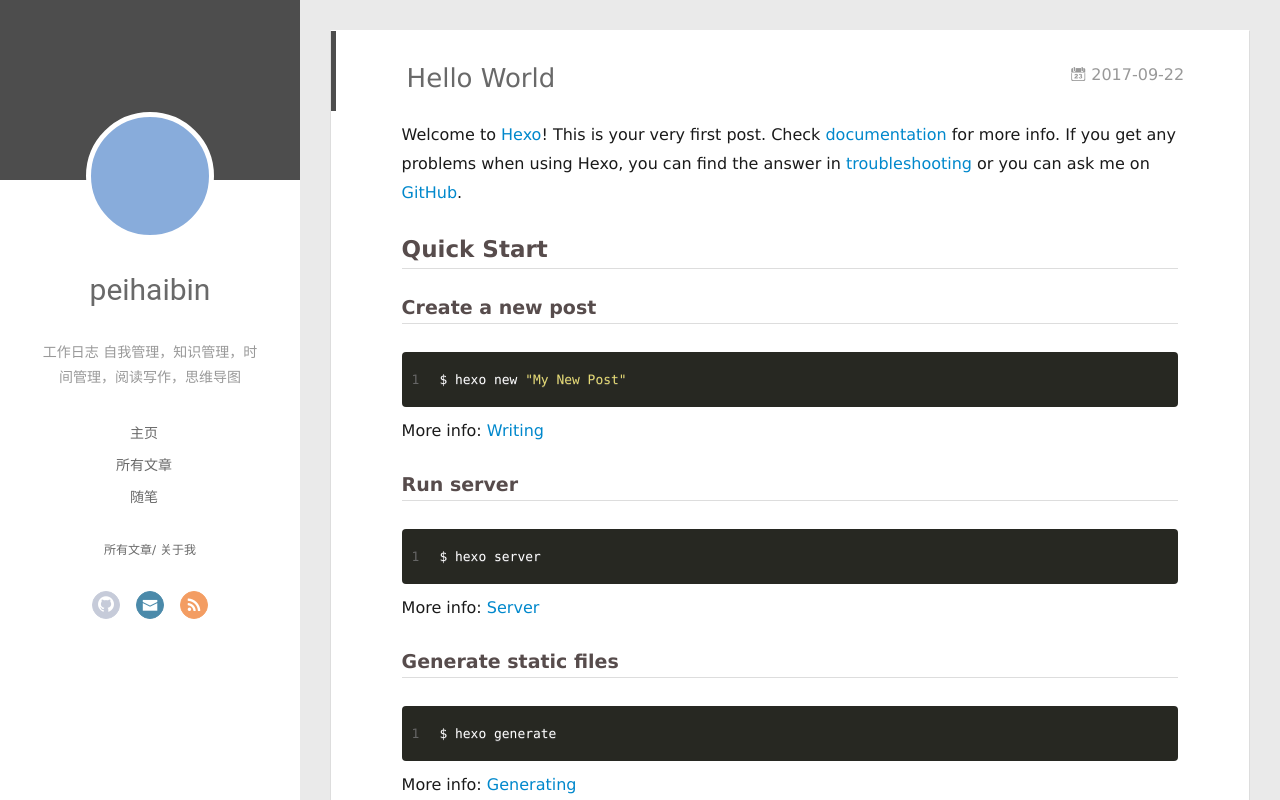
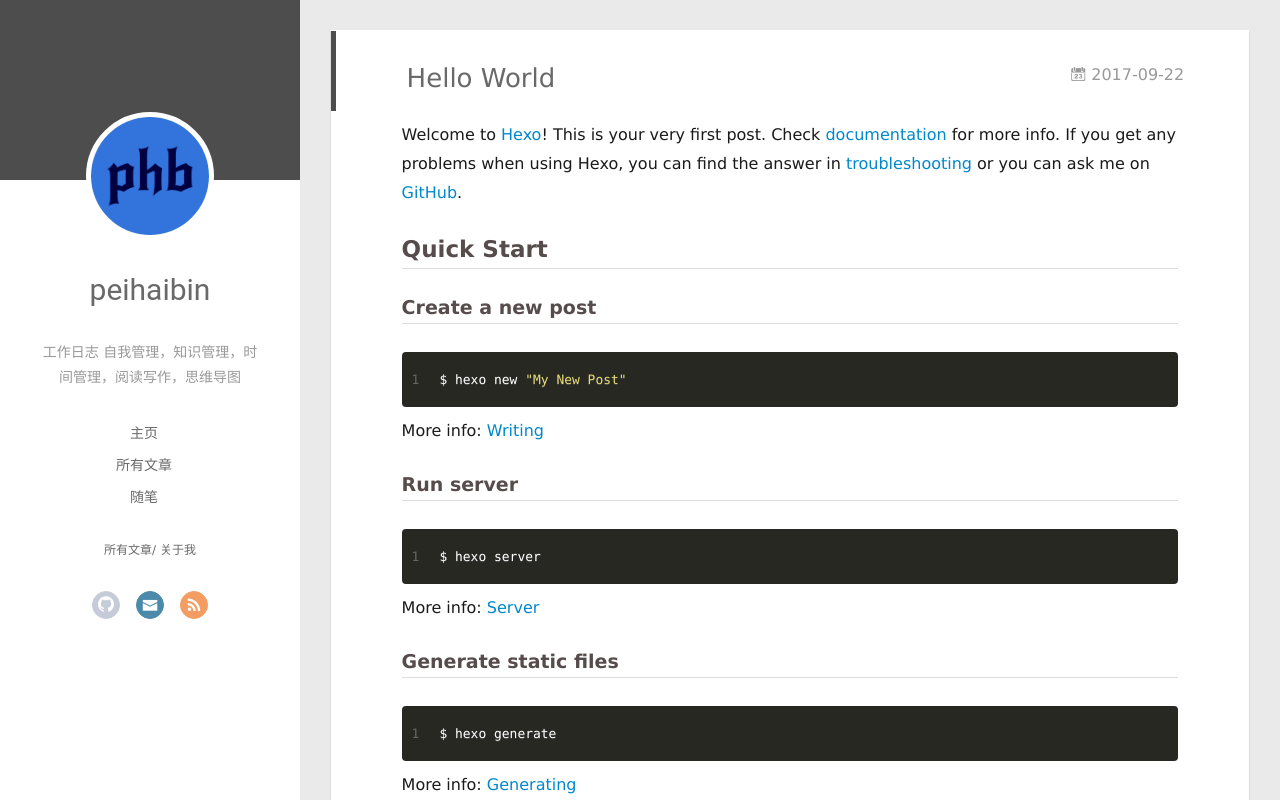
Before and after one commit to peihaibin/peihaibin.github.io, a plain HTML site: page 2017/09/22/hello-world/index.html in a window 1280 px wide. Drawn offline with Linux system fonts and the light colour scheme.

Commit message:
Site updated: 2017-09-22 16:27:07

```diff
--- a/2017/09/22/hello-world/index.html
+++ b/2017/09/22/hello-world/index.html
@@ -21,7 +21,7 @@
 <meta name="twitter:description" content="Welcome to Hexo! This is your very first post. Check documentation for more info. If you get any problems when using Hexo, you can find the answer in troubleshooting or you can ask me on GitHub. Quick">
 
 
-    <link rel="icon" href="/favicon.png">
+    <link rel="icon" href="/assets/img/favicon.ico">
 
   <link rel="stylesheet" type="text/css" href="/./main.507b3a.css">
   <style type="text/css">
@@ -45,7 +45,7 @@
 <div class="intrude-less">
 	<header id="header" class="inner">
 		<a href="" class="profilepic">
-			<img src="" class="js-avatar">
+			<img src="/assets/img/favicon.png" class="js-avatar">
 		</a>
 		<hgroup>
 		  <h1 class="header-author"><a href="">peihaibin</a></h1>
@@ -101,7 +101,7 @@
 	<div class="intrude-less">
 		<header id="header" class="inner">
 			<div class="profilepic">
-				<img src="" class="js-avatar">
+				<img src="/assets/img/favicon.png" class="js-avatar">
 			</div>
 			<hgroup>
 			  <h1 class="header-author js-header-author">peihaibin</h1>
```
Also changed, not shown: archives/2017/09/index.html (+3 -3 lines), archives/2017/index.html (+3 -3 lines), archives/index.html (+3 -3 lines), index.html (+3 -3 lines), assets/img/alipay.png (added), assets/img/favicon.ico (added), assets/img/favicon.png (added), assets/img/wechat.png (added).
